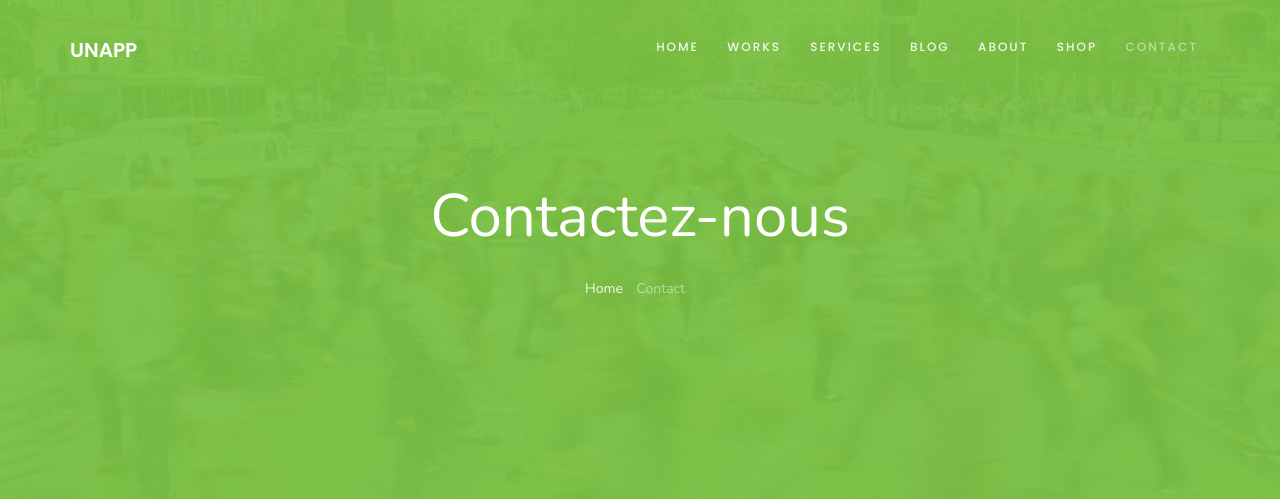
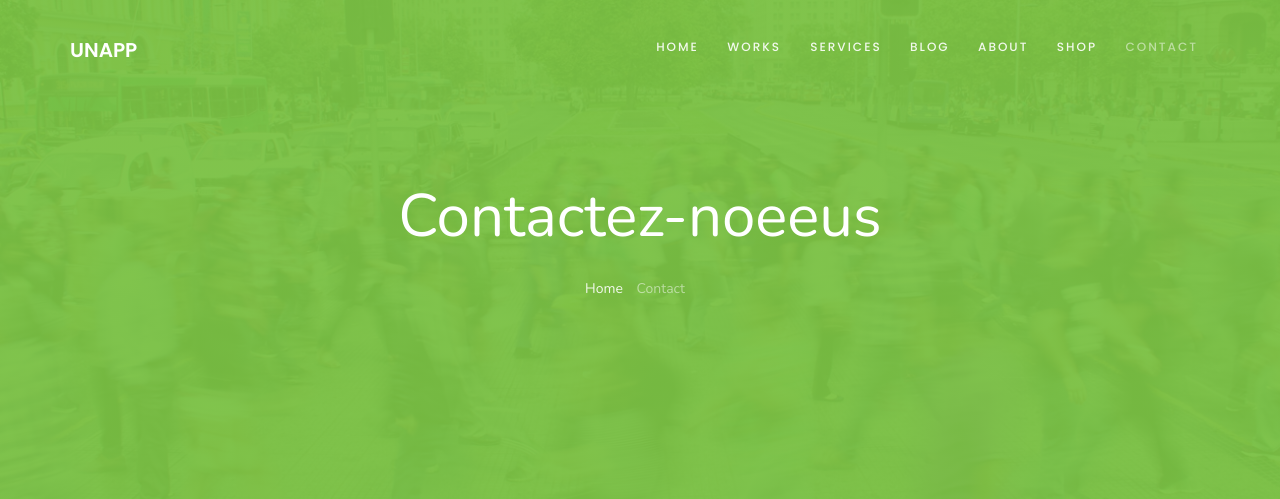
Before and after one commit to Guiri6G/unappG, a PHP site: page /contact.php in a window 1280 px wide. Shown: the top 499 px of the page. Run offline with PHP 8.4, Linux system fonts and the light colour scheme; some libraries are stand-ins or nearby versions; some web fonts are replaced.

Commit message:
Update contact.php

```diff
--- a/contact.php
+++ b/contact.php
@@ -89,7 +89,7 @@
 					<div class="container">
 						<div class="col-md-12 col-md-offset-0">
 							<div class="animate-box">
-								<h2>Contactez-nous</h2>
+								<h2>Contactez-noeeus</h2>
 								<p class="breadcrumbs"><span><a href="index.html">Home</a></span> <span>Contact</span></p>
 							</div>
 						</div>
```
